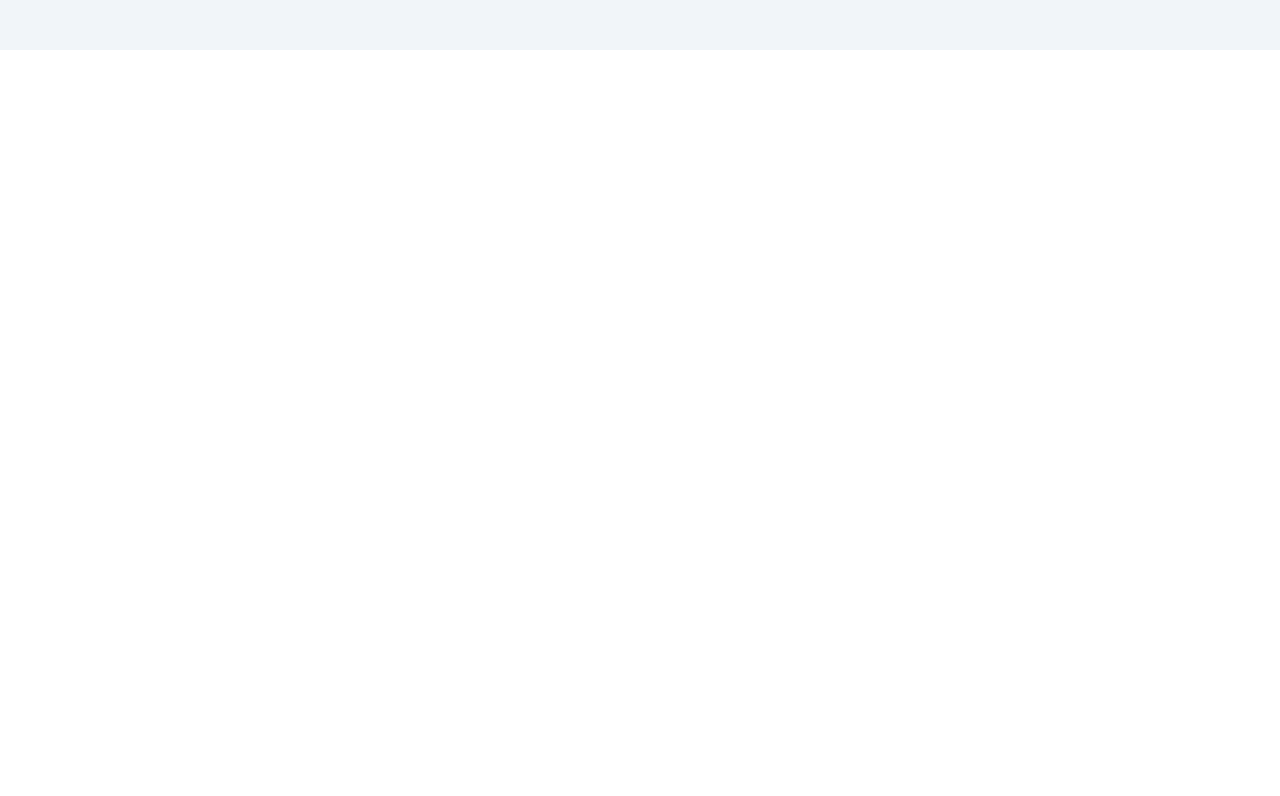
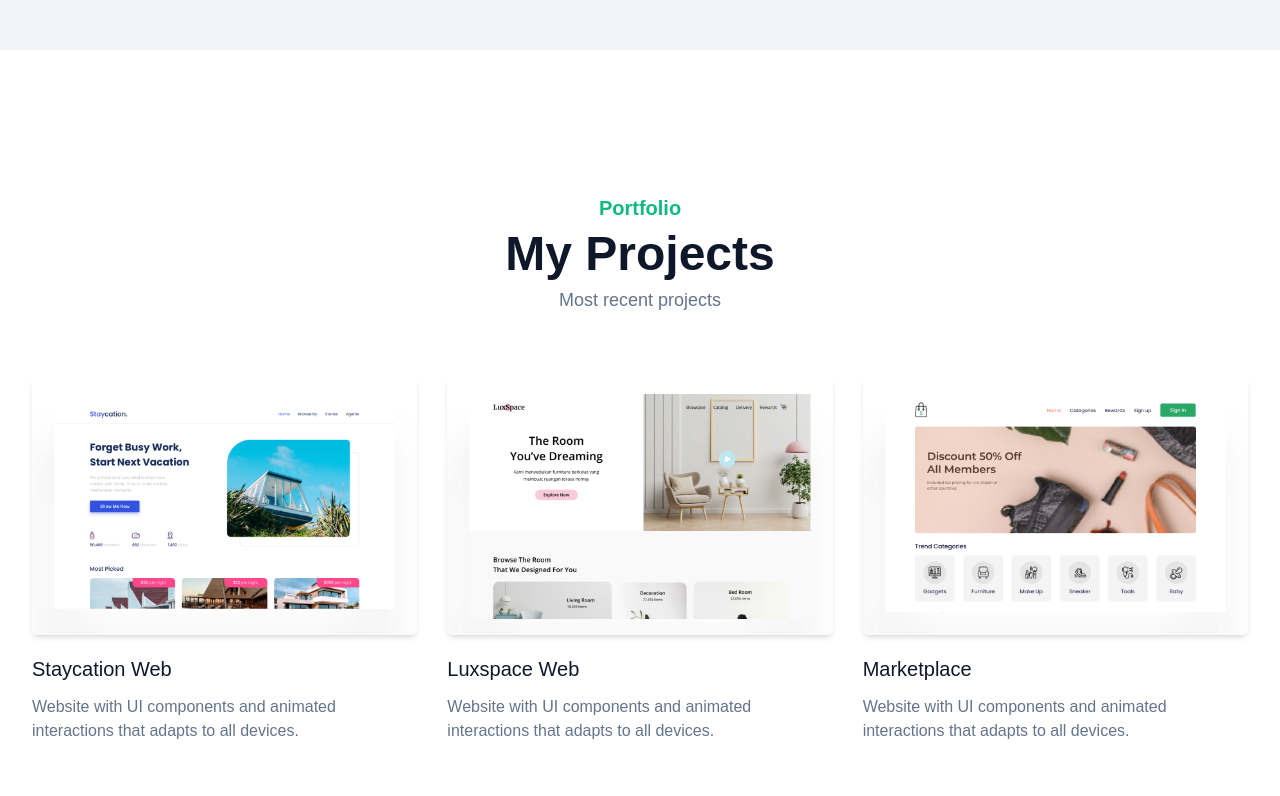
Before and after one commit to yogidelfiandra/portfolio-react, a React (Create React App) app: page / in a window 1280 px wide. Shown: the part 2000-2796 px from the top of the page. Before the commit the page ends 2050 px from the top, so only its background shows below. Built offline with nearby package versions, Linux system fonts and the light colour scheme.

Commit message:
clean code part Portfolio

```diff
--- a/src/index.css
+++ b/src/index.css
@@ -83,7 +83,7 @@ header {
 
 /* Slider */
 .swiper-autoplay {
-  @apply px-4 pb-20 !important;
+  @apply pb-20 sm:px-4 !important;
 }
 
 .swiper-pagination-clickable .swiper-pagination-bullet {
--- a/src/json/landingPage.json
+++ b/src/json/landingPage.json
@@ -78,28 +78,35 @@
       "title": "Staycation Web",
       "imageUrl": "/images/portfolio-1.png",
       "linkUrl": "https://web-staycation.vercel.app/",
-      "description": "Lorem ipsum dolor sit amet consectetur, adipisicing elit. Dolorem nemo tempora libero quibusdam?"
+      "description": "Website with UI components and animated interactions that adapts to all devices."
     },
     {
       "_id": "5d1b6c8b9f8b8e0f4f8b4b8a",
       "title": "Luxspace Web",
       "imageUrl": "/images/portfolio-2.png",
       "linkUrl": "https://web-luxspace.netlify.app/",
-      "description": "Lorem ipsum dolor sit amet consectetur adipisicing elit. Nihil excepturi a inventore."
+      "description": "Website with UI components and animated interactions that adapts to all devices."
     },
     {
       "_id": "5d1b6c8b9f8b8e0f4f8b4b8b",
       "title": "Marketplace",
       "imageUrl": "/images/portfolio-3.png",
       "linkUrl": "/link-website",
-      "description": "Lorem ipsum dolor sit, amet consectetur adipisicing elit. Dicta assumenda minima aspernatur."
+      "description": "Website with UI components and animated interactions that adapts to all devices."
     },
     {
       "_id": "5d1b6c8b9f8b8e0f4f8b4b8c",
       "title": "Travel Web",
       "imageUrl": "/images/portfolio-4.png",
       "linkUrl": "https://web-nomads.netlify.app/",
-      "description": "Lorem ipsum dolor sit, amet consectetur adipisicing elit. Excepturi reprehenderit illo et!"
+      "description": "Website with UI components and animated interactions that adapts to all devices."
+    },
+    {
+      "_id": "5d1b6c8b9f8b8e0f4f8b4b8d",
+      "title": "Laracamp",
+      "imageUrl": "/images/portfolio-5.png",
+      "linkUrl": "https://web-laracamp.netlify.app/",
+      "description": "Website with UI components and animated interactions that adapts to all devices."
     }
   ],
   "clients": [
--- a/src/pages/LandingPage.js
+++ b/src/pages/LandingPage.js
@@ -3,11 +3,11 @@ import { ScrollToTop } from '../components/scroll';
 import useScrollAnchor from '../helpers/hooks/useScrollAnchor';
 import landingPage from '../json/landingPage.json';
 import About from '../parts/About';
-// import Portfolio from '../parts/Portfolio';
 import Experience from '../parts/Experience';
 // import Footer from '../parts/Footer';
 import Header from '../parts/Header';
 import Hero from '../parts/Hero';
+import Portfolio from '../parts/Portfolio';
 
 export default function LandingPage() {
   useScrollAnchor();
@@ -19,7 +19,7 @@ export default function LandingPage() {
       <main className='dark:bg-black'>
         <About data={landingPage.contacts} />
         <Experience data={landingPage.skills} />
-        {/* <Portfolio data={landingPage.portfolios} /> */}
+        <Portfolio data={landingPage.portfolios} />
         {/* <Clients data={landingPage.clients} /> */}
         {/* <Blog data={landingPage.blogs} /> */}
         {/* <Contact /> */}
--- a/src/parts/Portfolio.js
+++ b/src/parts/Portfolio.js
@@ -10,24 +10,18 @@ export default function Portfolio(props) {
   return (
     <section id='portfolio' className='pt-36 pb-16 dark:bg-dark'>
       <div className='container'>
-        <div className='w-full px-4'>
+        <div className='w-full sm:px-4'>
           <div className='mx-auto mb-16 max-w-xl text-center'>
-            <h3 className='mb-2 text-lg font-semibold text-primary'>
-              Portfolio
-            </h3>
-            <h4 className='mb-4 text-3xl font-bold text-dark dark:text-white sm:text-4xl lg:text-5xl'>
-              Project Terbaru
-            </h4>
-            <p className='text- text-base font-medium text-secondary md:text-lg'>
-              Beberapa karya terbaik saya
-            </p>
+            <h3 className='sub-title mb-2'>Portfolio</h3>
+            <h4 className='title lg:text-5xl'>My Projects</h4>
+            <p className='paragraph'>Most recent projects</p>
           </div>
         </div>
         <Swiper
           className='swiper-autoplay'
           slidesPerView={1}
           spaceBetween={30}
-          autoplay={{ delay: 3000, disableOnInteraction: false }}
+          autoplay={{ delay: 8000, disableOnInteraction: false }}
           pagination={{
             clickable: true,
           }}
@@ -58,10 +52,10 @@ export default function Portfolio(props) {
                     />
                   </div>
                 </a>
-                <h5 className='mt-5 mb-3 text-xl font-semibold text-dark dark:text-white'>
+                <h5 className='mt-5 mb-3 text-xl font-medium text-dark dark:text-white'>
                   {item.title}
                 </h5>
-                <p className='text-base font-medium text-secondary'>
+                <p className='text-base font-normal text-secondary'>
                   {item.description}
                 </p>
               </SwiperSlide>
```
Also changed, not shown: public/images/portfolio-5.png (added).
